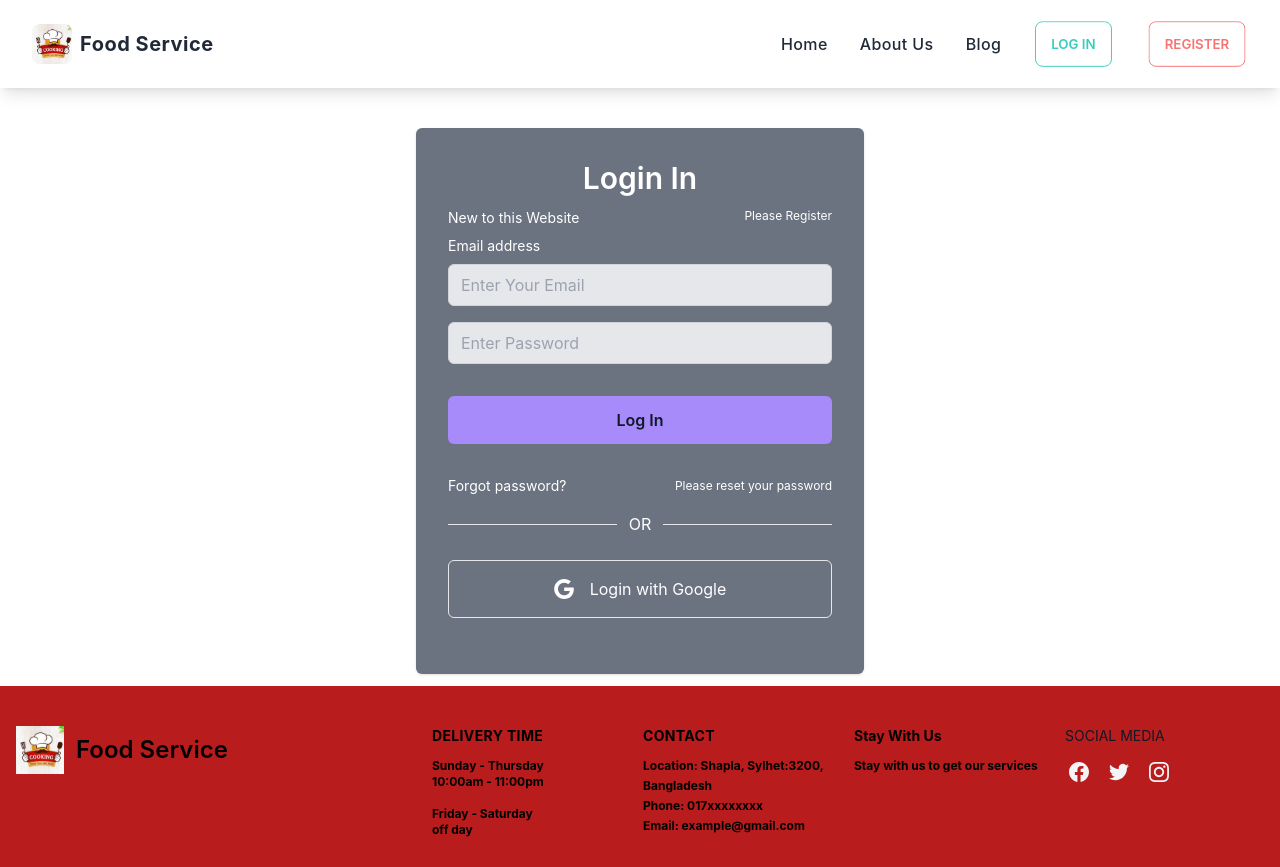
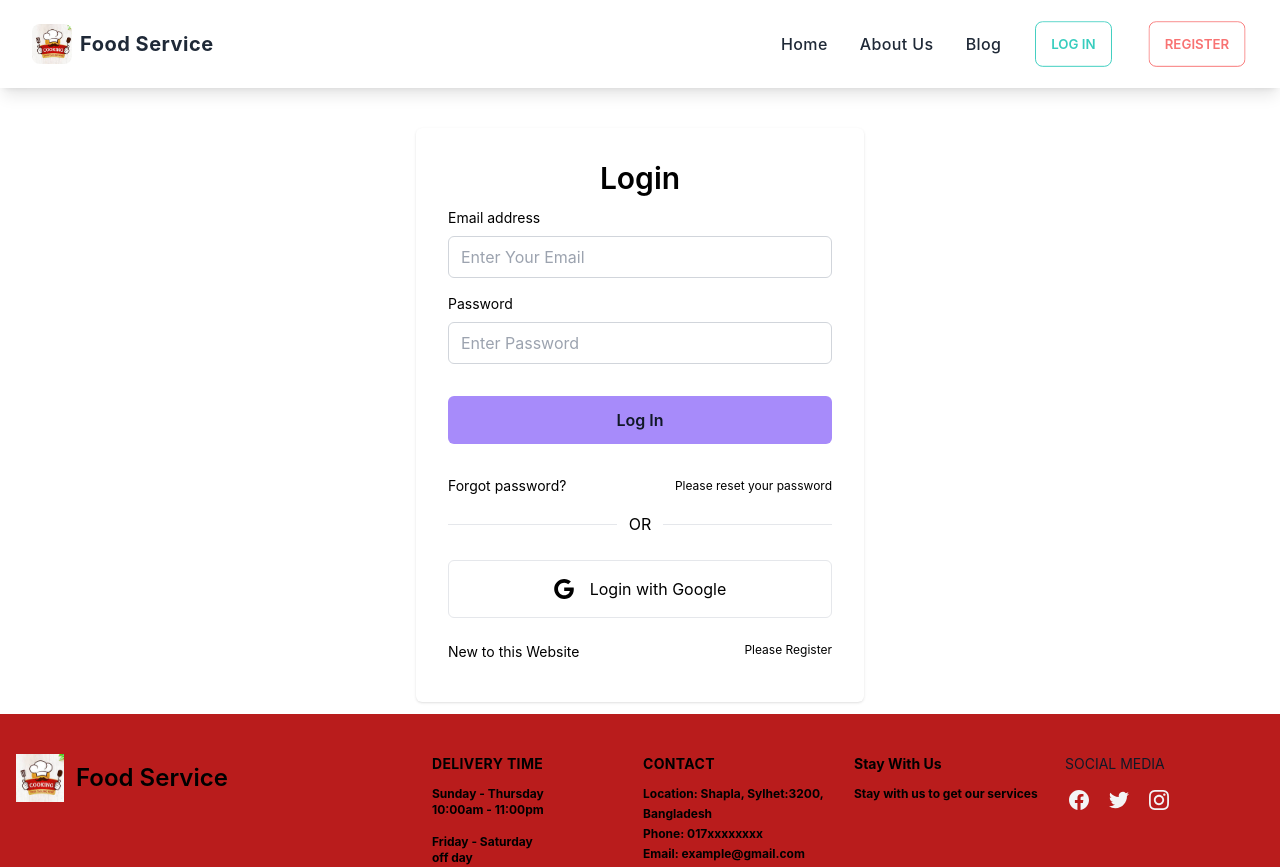
Before and after one commit to anisa6121/food-service, a React (Create React App) app: page /login in a window 1280 px wide. Shown: the top 867 px of the page. Built offline with nearby package versions, Linux system fonts and the light colour scheme; no server answers.

Commit message:
bg change

```diff
--- a/src/components/FoodDetails/FoodDetail.js
+++ b/src/components/FoodDetails/FoodDetail.js
@@ -116,7 +116,7 @@ const FoodDetail = () => {
 										</>
 									) : (
 										<>
-											<h1 className="text-2xl font-bold">
+											<h1 className="text-black text-xl font-bold">
 												Please
 												Login.
 												And
@@ -124,7 +124,7 @@ const FoodDetail = () => {
 												a
 												Review
 												<br />
-												<span className="text-xl text-blue-700">
+												<span className="hover:underline text-xl text-blue-700">
 													<Link to="/login">
 														Login
 													</Link>
--- a/src/components/Login/Login.js
+++ b/src/components/Login/Login.js
@@ -96,21 +96,11 @@ const Login = () => {
 	};
 
 	return (
-		<div className="mx-auto mt-4 w-full max-w-md p-4 rounded-md shadow sm:p-8 bg-gray-500 text-white mb-3">
+		<div className="mx-auto mt-4 w-full max-w-md p-4 rounded-md shadow sm:p-8 bg-white text-black mb-3">
 			<h2 className="mb-3 text-3xl font-semibold text-center">
-				Login In
+				Login
 			</h2>
 
-			<div className="flex justify-between">
-				<p className="text-sm">New to this Website</p>
-
-				<Link
-					to="/register"
-					className="text-xs hover:underline mb-3"
-				>
-					Please Register
-				</Link>
-			</div>
 			<form
 				onSubmit={handleSubmit}
 				noValidate=""
@@ -138,19 +128,26 @@ const Login = () => {
 							name="email"
 							id="email"
 							placeholder="Enter Your Email"
-							className="w-full px-3 py-2 border rounded-md border-gray-300 focus:border-gray-900 bg-gray-200 text-gray-900"
+							className="w-full px-3 py-2 border rounded-md border-gray-300 focus:border-gray-900 bg-white text-black"
 							data-temp-mail-org="0"
 						/>
 					</div>
 
 					<div className="space-y-2">
+						<label
+							for="email"
+							className="block text-sm"
+						>
+							Password
+						</label>
+
 						<input
 							required
 							type="password"
 							name="password"
 							id="password"
 							placeholder="Enter Password"
-							className="w-full px-3 py-2 border rounded-md border-gray-300 focus:border-gray-900 bg-gray-200 text-gray-900"
+							className="w-full px-3 py-2 border rounded-md border-gray-300 focus:border-gray-900 bg-white text-black"
 							data-temp-mail-org="0"
 						/>
 					</div>
@@ -198,6 +195,17 @@ const Login = () => {
 				</button>
 			</div>
 
+			<div className="flex justify-between">
+				<p className="text-sm">New to this Website</p>
+
+				<Link
+					to="/register"
+					className="text-xs hover:underline mb-3"
+				>
+					Please Register
+				</Link>
+			</div>
+
 			<p className="text-lg font-bold text-black">{error}</p>
 		</div>
 	);
--- a/src/components/Registration/Registration.js
+++ b/src/components/Registration/Registration.js
@@ -52,7 +52,7 @@ const Registration = () => {
 	};
 
 	return (
-		<div className="mx-auto mt-3 mb-3 flex flex-col max-w-md p-6 rounded-md sm:p-10 bg-gray-200 text-black">
+		<div className="mx-auto mt-3 mb-3 flex flex-col max-w-md p-6 rounded-md sm:p-10 bg-white shadow-lg text-black">
 			<div className="mb-8 text-center">
 				<h1 className="my-3 text-4xl font-bold">
 					Register
@@ -79,7 +79,7 @@ const Registration = () => {
 							name="name"
 							id="name"
 							placeholder="Enter Your Name Here"
-							className="w-full px-3 py-2 border rounded-md border-gray-300 focus:border-gray-900 bg-gray-200 text-gray-900"
+							className="w-full px-3 py-2 border rounded-md border-gray-300 focus:border-gray-900 bg-white text-black"
 							data-temp-mail-org="0"
 						/>
 					</div>
@@ -96,7 +96,7 @@ const Registration = () => {
 							name="email"
 							id="email"
 							placeholder="Enter Your Email Here"
-							className="w-full px-3 py-2 border rounded-md border-gray-300 focus:border-gray-900 bg-gray-200 text-gray-900"
+							className="w-full px-3 py-2 border rounded-md border-gray-300 focus:border-gray-900 bg-white text-black"
 							data-temp-mail-org="0"
 						/>
 					</div>
@@ -115,7 +115,7 @@ const Registration = () => {
 							name="password"
 							id="password"
 							placeholder="Enter your password"
-							className="w-full px-3 py-2 border rounded-md border-gray-300 bg-gray-200 focus:border-gray-900 text-gray-900"
+							className="w-full px-3 py-2 border rounded-md border-gray-300 bg-white focus:border-gray-900 text-black"
 						/>
 					</div>
 
@@ -132,7 +132,7 @@ const Registration = () => {
 							name="photoURL"
 							id="photoURL"
 							placeholder="Enter Your Photo"
-							className="w-full px-3 py-2 border rounded-md border-gray-300 focus:border-gray-900 bg-gray-200 text-gray-900"
+							className="w-full px-3 py-2 border rounded-md border-gray-300 focus:border-gray-900 bg-white text-black"
 							data-temp-mail-org="0"
 						/>
 					</div>
```
